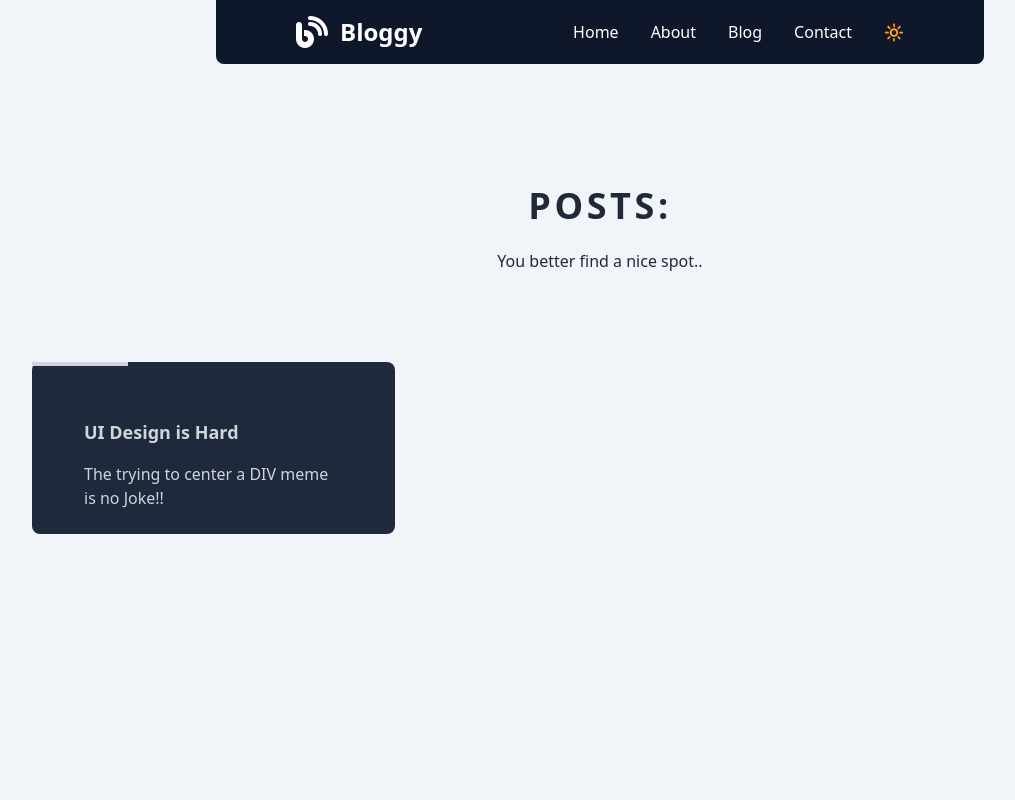
After one commit to Travcort/Blogzzly, a Django app: page /blog/ in a window 1280 px wide. The commit adds this page. Shown: the whole page, without its empty margins (40-1055 px from the left). Run offline with Django 5.2, Linux system fonts and the light colour scheme; data comes from the database, SQL or seed files in the repository; both versions use the stored data as it was after the commit; some libraries are stand-ins or nearby versions.

Commit message:
Posts Page

```diff
--- a/blog/urls.py
+++ b/blog/urls.py
@@ -4,6 +4,7 @@ from django.urls import path
 app_name = "blog"
 
 urlpatterns = [
-    path('', views.BlogListView.as_view(), name='posts'),
+    path('', views.home, name='home'),
+    path('blog/', views.BlogListView.as_view(), name='posts'),
     path('<slug:slug>/', views.BlogDetailedView.as_view(), name='post-view'),
 ]
--- a/blog/views.py
+++ b/blog/views.py
@@ -4,9 +4,12 @@ from django.views import generic
 
 # Create your views here.
 
+def home(request):
+    return render(request, 'index.html')
+
 class BlogListView(generic.ListView):
     model = BlogPost
-    template_name = "index.html"
+    template_name = "Blog.html"
     context_object_name = "Posts"
 
 
--- /dev/null
+++ b/templates/Blog.html
@@ -0,0 +1,47 @@
+{% extends "base.html" %}
+
+{% block content %}
+<section class="w-full  ray-50">
+    <div class="py-10  sm:py-16 block lg:py-24 relative bg-opacity-50  z-40  " >
+        <div class="relative mx-auto h-full px-4 pb-20   md:pb-10 sm:max-w-xl md:max-w-full md:px-24 lg:max-w-screen-xl lg:px-8">
+            <div class=" absolute  top-0 -right-1/4 z-0  opacity-10 ">
+                <svg width="800px" height="800px" viewBox="0 0 24 24"
+                    class="w-96 z-0  h-full    object-fill fill-g text-g" fill="none"
+                    xmlns="http://www.w3.org/2000/svg">
+                    <path fill-rule="evenodd" clip-rule="evenodd"
+                        d="M12 6C12 5.44772 11.5523 5 11 5C10.4477 5 10 5.44772 10 6V16C10 16.5523 10.4477 17 11 17C11.5523 17 12 16.5523 12 16V6ZM9 9C9 8.44772 8.55228 8 8 8C7.44772 8 7 8.44772 7 9V16C7 16.5523 7.44772 17 8 17C8.55228 17 9 16.5523 9 16V9ZM15 9C15 8.44772 14.5523 8 14 8C13.4477 8 13 8.44772 13 9V16C13 16.5523 13.4477 17 14 17C14.5523 17 15 16.5523 15 16V9ZM18 13C18 12.4477 17.5523 12 17 12C16.4477 12 16 12.4477 16 13V16C16 16.5523 16.4477 17 17 17C17.5523 17 18 16.5523 18 16V13ZM6 15C6 14.4477 5.55228 14 5 14C4.44772 14 4 14.4477 4 15V16C4 16.5523 4.44772 17 5 17C5.55228 17 6 16.5523 6 16V15ZM21 15C21 14.4477 20.5523 14 20 14C19.4477 14 19 14.4477 19 15V16C19 16.5523 19.4477 17 20 17C20.5523 17 21 16.5523 21 16V15ZM4 18C3.44772 18 3 18.4477 3 19C3 19.5523 3.44772 20 4 20H21C21.5523 20 22 19.5523 22 19C22 18.4477 21.5523 18 21 18H4Z" />
+                </svg>
+            </div>
+
+            <div class=" absolute -bottom-0 -left-1/4 z-0  opacity-10 ">
+                <svg width="800px" height="800px" viewBox="0 0 256 256" xmlns="http://www.w3.org/2000/svg"
+                    class="w-48 z-0  h-full -rotate-90   object-fill fill-r text-r">
+                    <path
+                        d="M32 225h12.993A4.004 4.004 0 0 0 49 220.997V138.01c0-4.976.724-5.04 1.614-.16l12.167 66.708c.397 2.177 2.516 3.942 4.713 3.942h8.512a3.937 3.937 0 0 0 3.947-4S79 127.5 80 129s14.488 52.67 14.488 52.67c.559 2.115 2.8 3.83 5.008 3.83h8.008a3.993 3.993 0 0 0 3.996-3.995v-43.506c0-4.97 1.82-5.412 4.079-.965l10.608 20.895c1.001 1.972 3.604 3.571 5.806 3.571h9.514a3.999 3.999 0 0 0 3.993-4.001v-19.49c0-4.975 2.751-6.074 6.155-2.443l6.111 6.518c1.51 1.61 4.528 2.916 6.734 2.916h7c2.21 0 5.567-.855 7.52-1.92l9.46-5.16c1.944-1.06 5.309-1.92 7.524-1.92h23.992a4.002 4.002 0 0 0 4.004-3.992v-7.516a3.996 3.996 0 0 0-4.004-3.992h-23.992c-2.211 0-5.601.823-7.564 1.834l-4.932 2.54c-4.423 2.279-12.028 3.858-16.993 3.527l2.97.198c-4.962-.33-10.942-4.12-13.356-8.467l-11.19-20.14c-1.07-1.929-3.733-3.492-5.939-3.492h-7c-2.21 0-4 1.794-4 4.001v19.49c0 4.975-1.14 5.138-2.542.382l-12.827-43.535c-.625-2.12-2.92-3.838-5.127-3.838h-8.008c-2.207 0-3.916 1.784-3.817 4.005l1.92 42.998c.221 4.969-.489 5.068-1.585.224l-15.13-66.825c-.488-2.155-2.681-3.902-4.878-3.902h-8.512a3.937 3.937 0 0 0-3.947 4s.953 77-.047 75.5-13.937-92.072-13.937-92.072C49.252 34.758 47.21 33 45 33H31.999"
+                        fill-rule="evenodd" />
+                </svg>
+            </div>
+            <div class="px-4 mx-auto max-w-7xl sm:px-6 lg:px-8 relative">
+                <div class="max-w-xl mx-auto text-center">
+                    <div class="inline-flex px-4 py-1.5 mx-auto rounded-full  ">
+                        <p class="text-4xl font-semibold tracking-widest text-g uppercase">Posts:</p>
+                    </div>
+                    <p class="mt-4 text-base leading-relaxed">You better find a nice spot..</p>
+                </div>
+                <div class="grid grid-cols-1 gap-2 mt-12 sm:grid-cols-3 lg:mt-20   ">
+                    {% for post in Posts %}
+                        <a href="{% url 'blog:post-view' post.slug %}" class="rounded-lg transition-all duration-1000 bg-slate-800 dark:bg-slate-300 text-gray-300 dark:text-slate-900 hover:bg-slate-900 dark:hover:bg-slate-200  hover:shadow-xl m-2 p-4 relative z-40 group">
+                            <div class="absolute bg-gray-300 dark:bg-slate-800 top-0 left-0 w-24 h-1 z-30  transition-all duration-200 group-hover:bg-white dark:group-hover:bg-slate-900 group-hover:w-1/2"></div>
+
+                            <div class="py-2 px-9 relative group-hover:text-gray-200 dark:group-hover:text-gray-900">
+                                <h3 class="mt-8 text-lg font-bold">{{ post.title }}</h3>
+                                <p class="mt-4 text-base font-medium">{{ post.thumbnail_text }}</p>
+                            </div>
+                        </a>
+                    {% endfor %}
+                </div>
+            </div>
+        </div>
+    </div>
+</section>
+{% endblock content %}
--- a/templates/Navbar.html
+++ b/templates/Navbar.html
@@ -1,6 +1,6 @@
 <nav class=" max-w-screen-md m-auto rounded-b-lg bg-slate-900 dark:bg-slate-100 text-white dark:text-black border-gray-200">
     <div class="max-w-screen-sm flex flex-wrap items-center justify-between mx-auto p-4">
-      <a href="/" class="flex items-center space-x-3 rtl:space-x-reverse">
+      <a href="{% url 'blog:home' %}" class="flex items-center space-x-3 rtl:space-x-reverse">
           <i class="fa-solid fa-blog fa-2xl"></i>
           <span class="self-center text-2xl font-semibold whitespace-nowrap">Bloggy</span>
       </a>
@@ -13,19 +13,19 @@
       <div class="hidden w-full md:block md:w-auto" id="navbar-default">
         <ul class="font-medium flex flex-col p-4 md:p-0 mt-4 border border-gray-100 rounded-lg md:flex-row md:space-x-8 rtl:space-x-reverse md:mt-0 md:border-0 dark:border-gray-700">
           <li>
-            <a href="/" class="block py-2 px-3 bg-blue-700 rounded md:bg-transparent md:p-0" aria-current="page">Home</a>
+            <a href="{% url 'blog:home' %}" class="block py-2 px-3 bg-blue-700 rounded md:bg-transparent md:p-0" aria-current="page">Home</a>
           </li>
 
           <li>
-            <a href="/about" class="block py-2 px-3 rounded hover:bg-gray-100 md:hover:bg-transparent md:border-0 md:hover:text-blue-700 md:p-0 md:dark:hover:text-blue-500 dark:hover:bg-gray-700 dark:hover:text-white md:dark:hover:bg-transparent">About</a>
+            <a href="/" class="block py-2 px-3 rounded hover:bg-gray-100 md:hover:bg-transparent md:border-0 md:hover:text-blue-700 md:p-0 md:dark:hover:text-blue-500 dark:hover:bg-gray-700 dark:hover:text-white md:dark:hover:bg-transparent">About</a>
           </li>
 
           <li>
-            <a href="/blog" class="block py-2 px-3 rounded hover:bg-gray-100 md:hover:bg-transparent md:border-0 md:hover:text-blue-700 md:p-0 md:dark:hover:text-blue-500 dark:hover:bg-gray-700 dark:hover:text-white md:dark:hover:bg-transparent">Blog</a>
+            <a href="{% url 'blog:posts' %}" class="block py-2 px-3 rounded hover:bg-gray-100 md:hover:bg-transparent md:border-0 md:hover:text-blue-700 md:p-0 md:dark:hover:text-blue-500 dark:hover:bg-gray-700 dark:hover:text-white md:dark:hover:bg-transparent">Blog</a>
           </li>
 
           <li>
-            <a href="/contact" class="block py-2 px-3 rounded hover:bg-gray-100 md:hover:bg-transparent md:border-0 md:hover:text-blue-700 md:p-0 md:dark:hover:text-blue-500 dark:hover:bg-gray-700 dark:hover:text-white md:dark:hover:bg-transparent">Contact</a>
+            <a href="/" class="block py-2 px-3 rounded hover:bg-gray-100 md:hover:bg-transparent md:border-0 md:hover:text-blue-700 md:p-0 md:dark:hover:text-blue-500 dark:hover:bg-gray-700 dark:hover:text-white md:dark:hover:bg-transparent">Contact</a>
           </li>
 
           <li>
--- a/templates/base.html
+++ b/templates/base.html
@@ -23,7 +23,7 @@
     <body>
 
         <div class="min-h-screen overflow-hidden bg-slate-100 dark:bg-slate-900 text-gray-800 dark:text-gray-200">
-            <div class="overflow-auto">
+            <div class="overflow-hidden">
                 <!-- NavBar -->
                 {% include './Navbar.html' %}
 
--- a/theme/static/css/dist/styles.css
+++ b/theme/static/css/dist/styles.css
@@ -799,8 +799,52 @@ select {
   position: static;
 }
 
+.absolute {
+  position: absolute;
+}
+
+.relative {
+  position: relative;
+}
+
+.-bottom-0 {
+  bottom: -0px;
+}
+
+.-left-1\/4 {
+  left: -25%;
+}
+
+.-right-1\/4 {
+  right: -25%;
+}
+
+.left-0 {
+  left: 0px;
+}
+
+.top-0 {
+  top: 0px;
+}
+
+.z-0 {
+  z-index: 0;
+}
+
+.z-30 {
+  z-index: 30;
+}
+
+.z-40 {
+  z-index: 40;
+}
+
 .col-span-1 {
   grid-column: span 1 / span 1;
+}
+
+.m-2 {
+  margin: 0.5rem;
 }
 
 .m-auto {
@@ -845,6 +889,10 @@ select {
   margin-top: 1.25rem;
 }
 
+.mt-8 {
+  margin-top: 2rem;
+}
+
 .block {
   display: block;
 }
@@ -865,14 +913,26 @@ select {
   display: none;
 }
 
+.h-1 {
+  height: 0.25rem;
+}
+
 .h-10 {
   height: 2.5rem;
 }
 
+.h-16 {
+  height: 4rem;
+}
+
 .h-5 {
   height: 1.25rem;
 }
 
+.h-full {
+  height: 100%;
+}
+
 .h-screen {
   height: 100vh;
 }
@@ -885,18 +945,38 @@ select {
   width: 2.5rem;
 }
 
+.w-16 {
+  width: 4rem;
+}
+
+.w-24 {
+  width: 6rem;
+}
+
 .w-4\/5 {
   width: 80%;
 }
 
+.w-48 {
+  width: 12rem;
+}
+
 .w-5 {
   width: 1.25rem;
 }
 
+.w-96 {
+  width: 24rem;
+}
+
 .w-full {
   width: 100%;
 }
 
+.max-w-7xl {
+  max-width: 80rem;
+}
+
 .max-w-screen-md {
   max-width: 768px;
 }
@@ -905,6 +985,15 @@ select {
   max-width: 640px;
 }
 
+.max-w-xl {
+  max-width: 36rem;
+}
+
+.-rotate-90 {
+  --tw-rotate: -90deg;
+  transform: translate(var(--tw-translate-x), var(--tw-translate-y)) rotate(var(--tw-rotate)) skewX(var(--tw-skew-x)) skewY(var(--tw-skew-y)) scaleX(var(--tw-scale-x)) scaleY(var(--tw-scale-y));
+}
+
 .grid-cols-1 {
   grid-template-columns: repeat(1, minmax(0, 1fr));
 }
@@ -927,6 +1016,10 @@ select {
 
 .justify-between {
   justify-content: space-between;
+}
+
+.gap-2 {
+  gap: 0.5rem;
 }
 
 .gap-4 {
@@ -959,6 +1052,10 @@ select {
   border-radius: 0.25rem;
 }
 
+.rounded-full {
+  border-radius: 9999px;
+}
+
 .rounded-lg {
   border-radius: 0.5rem;
 }
@@ -1013,6 +1114,42 @@ select {
 .bg-slate-900 {
   --tw-bg-opacity: 1;
   background-color: rgb(15 23 42 / var(--tw-bg-opacity));
+}
+
+.bg-white {
+  --tw-bg-opacity: 1;
+  background-color: rgb(255 255 255 / var(--tw-bg-opacity));
+}
+
+.bg-blue-500 {
+  --tw-bg-opacity: 1;
+  background-color: rgb(59 130 246 / var(--tw-bg-opacity));
+}
+
+.bg-gray-500\/50 {
+  background-color: rgb(107 114 128 / 0.5);
+}
+
+.bg-gray-300\/50 {
+  background-color: rgb(209 213 219 / 0.5);
+}
+
+.bg-gray-300 {
+  --tw-bg-opacity: 1;
+  background-color: rgb(209 213 219 / var(--tw-bg-opacity));
+}
+
+.bg-opacity-50 {
+  --tw-bg-opacity: 0.5;
+}
+
+.fill-gray-400 {
+  fill: #9ca3af;
+}
+
+.object-fill {
+  -o-object-fit: fill;
+     object-fit: fill;
 }
 
 .p-2 {
@@ -1028,11 +1165,31 @@ select {
   padding-right: 0.75rem;
 }
 
+.px-4 {
+  padding-left: 1rem;
+  padding-right: 1rem;
+}
+
 .px-7 {
   padding-left: 1.75rem;
   padding-right: 1.75rem;
 }
 
+.px-9 {
+  padding-left: 2.25rem;
+  padding-right: 2.25rem;
+}
+
+.py-1\.5 {
+  padding-top: 0.375rem;
+  padding-bottom: 0.375rem;
+}
+
+.py-10 {
+  padding-top: 2.5rem;
+  padding-bottom: 2.5rem;
+}
+
 .py-2 {
   padding-top: 0.5rem;
   padding-bottom: 0.5rem;
@@ -1043,6 +1200,10 @@ select {
   padding-bottom: 1rem;
 }
 
+.pb-20 {
+  padding-bottom: 5rem;
+}
+
 .text-center {
   text-align: center;
 }
@@ -1071,6 +1232,11 @@ select {
   line-height: 1.5rem;
 }
 
+.text-lg {
+  font-size: 1.125rem;
+  line-height: 1.75rem;
+}
+
 .text-sm {
   font-size: 0.875rem;
   line-height: 1.25rem;
@@ -1108,6 +1274,10 @@ select {
   line-height: 1.5;
 }
 
+.leading-relaxed {
+  line-height: 1.625;
+}
+
 .leading-tight {
   line-height: 1.25;
 }
@@ -1133,6 +1313,30 @@ select {
 .text-white {
   --tw-text-opacity: 1;
   color: rgb(255 255 255 / var(--tw-text-opacity));
+}
+
+.text-slate-900 {
+  --tw-text-opacity: 1;
+  color: rgb(15 23 42 / var(--tw-text-opacity));
+}
+
+.text-gray-900 {
+  --tw-text-opacity: 1;
+  color: rgb(17 24 39 / var(--tw-text-opacity));
+}
+
+.text-gray-400 {
+  --tw-text-opacity: 1;
+  color: rgb(156 163 175 / var(--tw-text-opacity));
+}
+
+.text-gray-300 {
+  --tw-text-opacity: 1;
+  color: rgb(209 213 219 / var(--tw-text-opacity));
+}
+
+.opacity-10 {
+  opacity: 0.1;
 }
 
 .transition {
@@ -1143,10 +1347,29 @@ select {
   transition-duration: 150ms;
 }
 
+.transition-all {
+  transition-property: all;
+  transition-timing-function: cubic-bezier(0.4, 0, 0.2, 1);
+  transition-duration: 150ms;
+}
+
+.duration-1000 {
+  transition-duration: 1000ms;
+}
+
+.duration-200 {
+  transition-duration: 200ms;
+}
+
 .duration-300 {
   transition-duration: 300ms;
 }
 
+.hover\:bg-blue-500:hover {
+  --tw-bg-opacity: 1;
+  background-color: rgb(59 130 246 / var(--tw-bg-opacity));
+}
+
 .hover\:bg-gray-100:hover {
   --tw-bg-opacity: 1;
   background-color: rgb(243 244 246 / var(--tw-bg-opacity));
@@ -1233,6 +1529,49 @@ select {
   --tw-ring-color: rgb(75 85 99 / var(--tw-ring-opacity));
 }
 
+.group:hover .dark\:group-hover\:bg-black:is(.dark *) {
+  --tw-bg-opacity: 1;
+  background-color: rgb(0 0 0 / var(--tw-bg-opacity));
+}
+
+.group:hover .dark\:group-hover\:bg-slate-900:is(.dark *) {
+  --tw-bg-opacity: 1;
+  background-color: rgb(15 23 42 / var(--tw-bg-opacity));
+}
+
+.group:hover .dark\:group-hover\:fill-black:is(.dark *) {
+  fill: #000;
+}
+
+.group:hover .dark\:group-hover\:fill-slate-900:is(.dark *) {
+  fill: #0f172a;
+}
+
+.group:hover .dark\:group-hover\:text-gray-900:is(.dark *) {
+  --tw-text-opacity: 1;
+  color: rgb(17 24 39 / var(--tw-text-opacity));
+}
+
+@media (min-width: 640px) {
+  .sm\:max-w-xl {
+    max-width: 36rem;
+  }
+
+  .sm\:grid-cols-3 {
+    grid-template-columns: repeat(3, minmax(0, 1fr));
+  }
+
+  .sm\:px-6 {
+    padding-left: 1.5rem;
+    padding-right: 1.5rem;
+  }
+
+  .sm\:py-16 {
+    padding-top: 4rem;
+    padding-bottom: 4rem;
+  }
+}
+
 @media (min-width: 768px) {
   .md\:mt-0 {
     margin-top: 0px;
@@ -1248,6 +1587,10 @@ select {
 
   .md\:w-auto {
     width: auto;
+  }
+
+  .md\:max-w-full {
+    max-width: 100%;
   }
 
   .md\:grid-cols-2 {
@@ -1284,6 +1627,15 @@ select {
     padding: 0px;
   }
 
+  .md\:px-24 {
+    padding-left: 6rem;
+    padding-right: 6rem;
+  }
+
+  .md\:pb-10 {
+    padding-bottom: 2.5rem;
+  }
+
   .md\:hover\:bg-transparent:hover {
     background-color: transparent;
   }
@@ -1304,16 +1656,38 @@ select {
 }
 
 @media (min-width: 1024px) {
+  .lg\:mt-20 {
+    margin-top: 5rem;
+  }
+
   .lg\:w-3\/4 {
     width: 75%;
   }
 
+  .lg\:max-w-screen-xl {
+    max-width: 1280px;
+  }
+
+  .lg\:max-w-screen-md {
+    max-width: 768px;
+  }
+
   .lg\:flex-row {
     flex-direction: row;
   }
 
   .lg\:justify-normal {
     justify-content: normal;
+  }
+
+  .lg\:px-8 {
+    padding-left: 2rem;
+    padding-right: 2rem;
+  }
+
+  .lg\:py-24 {
+    padding-top: 6rem;
+    padding-bottom: 6rem;
   }
 
   .lg\:text-start {
```
Also changed, not shown: other parts of theme/static/css/dist/styles.css (+87 -0 lines), templates/Landing.html (+6 -4 lines), db.sqlite3.
